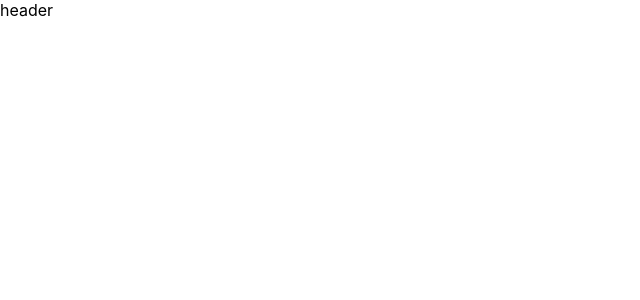
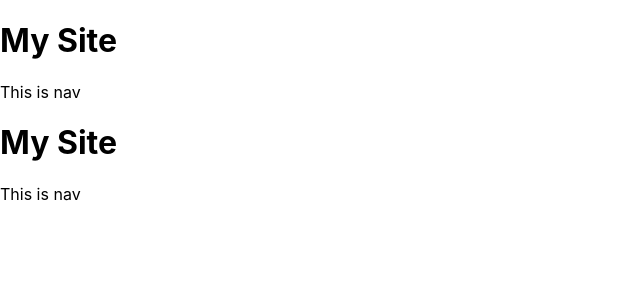
Before and after one commit to Makskuh/fe-2023-1-react-app, a React (Create React App) app: page / in a window 1280 px wide. Shown: the top 300 px of the page, without its empty margins (0-640 px from the left). Built offline with nearby package versions, Linux system fonts and the light colour scheme.

Commit message:
Add basic Fragment example

```diff
--- a/src/index.js
+++ b/src/index.js
@@ -9,10 +9,15 @@ class Header extends React.Component {
     console.log(this.props);
     const { titleText } = this.props;
 
+    const h1 = React.createElement('h1', {}, 'My Site');
+
+    const nav = React.createElement('nav', {}, 'This is nav');
+
     return React.createElement(
       'header',
       { id: 'header', className: 'class', title: titleText },
-      'header'
+      h1,
+      nav
     );
   }
 }
@@ -23,13 +28,20 @@ const elem = React.createElement(Header, {
   titleText: 'this is how props can work',
 });
 
+const elem2 = React.createElement(Header, {
+  titleText: 'other title text',
+});
+
+// const container = React.createElement('div', {}, elem, elem2);
+const container = React.createElement(React.Fragment, {}, elem, elem2);
+
 // const elem = React.createElement(
 //   'header', // рядок з назвою html елементу
 //   { id: 'header', className: 'class' }, // об'єкт з "атрибутами" до цього елементу
 //   'null' // 3+ параметрии - дочірні елементи, які будуть знаходитися всередині створюємого єлементу (не відображає null, undefined, false; кидає помилку якщо дають об'ект)
 // );
 
-root.render(elem);
+root.render(container);
 
 // If you want to start measuring performance in your app, pass a function
 // to log results (for example: reportWebVitals(console.log))
```
